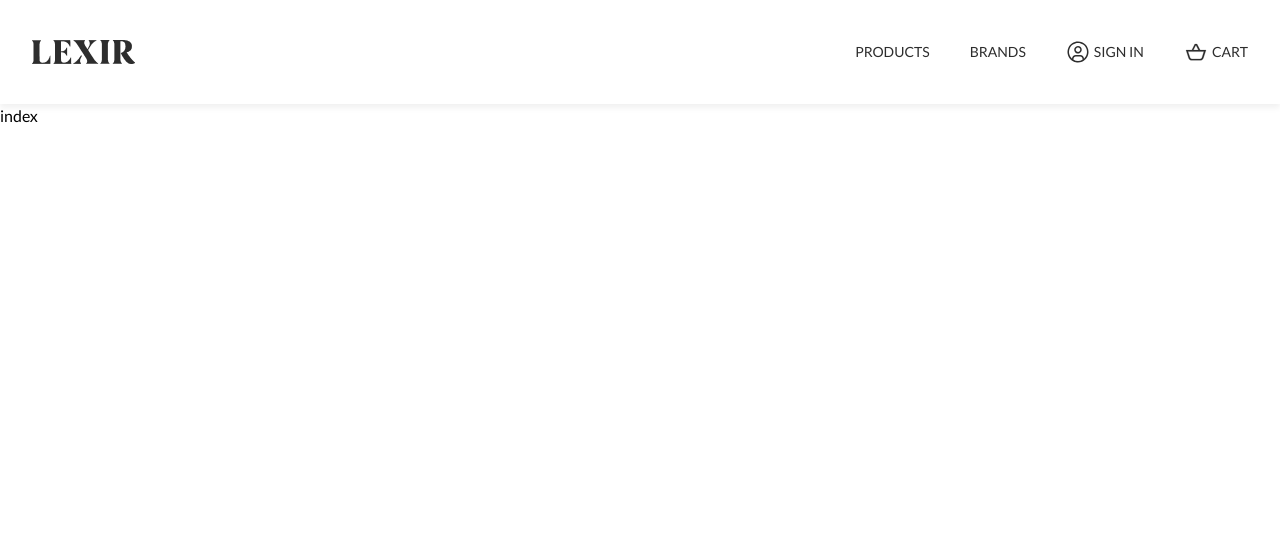
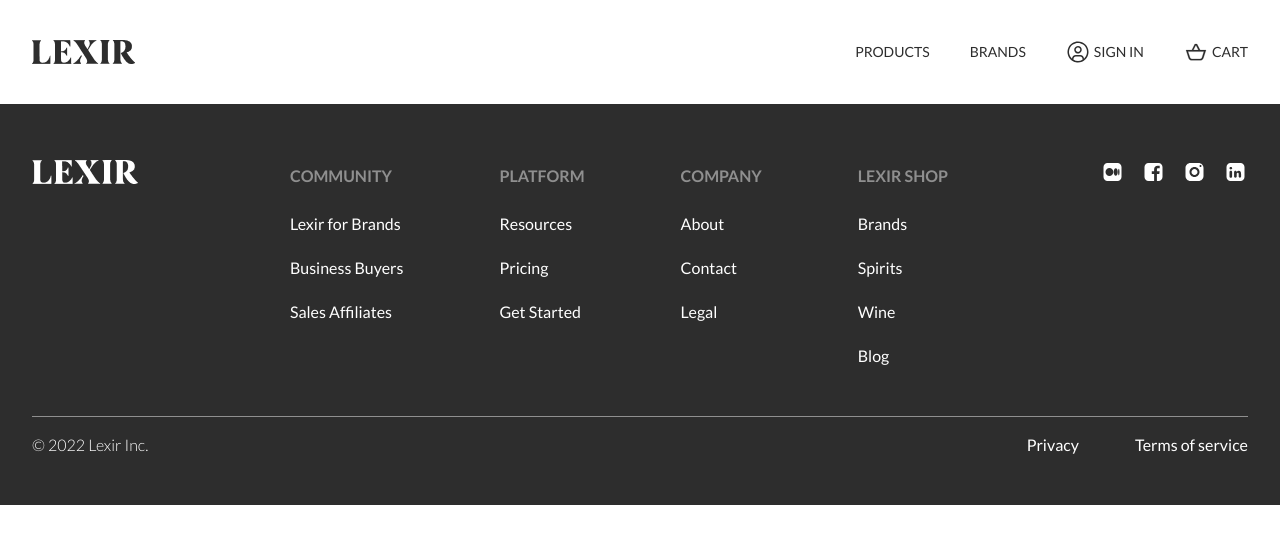
Before and after one commit to LexirIO/lexir-io-challenge, a Next.js app: page / in a window 1280 px wide. Shown: the top 544 px of the page. Built offline with nearby package versions, Linux system fonts and the light colour scheme; a web font is replaced by a local one.

Commit message:
footer ui[100%]

```diff
--- /dev/null
+++ b/src/components/Footer/LinksList.tsx
@@ -0,0 +1,25 @@
+import Link from 'next/link';
+
+export default function LinksList({
+	heading,
+	sub,
+}: {
+	heading: string;
+	sub: { id: string; label: string; href: string }[];
+}) {
+	return (
+		<ul className='flex flex-col gap-5'>
+			<li className='text-base leading-8 uppercase text-secondary font-semibold'>
+				{heading}
+			</li>
+
+			{sub.map(link => (
+				<li key={link.id}>
+					<Link href={link.href}>
+						<a>{link.label}</a>
+					</Link>
+				</li>
+			))}
+		</ul>
+	);
+}
--- /dev/null
+++ b/src/components/Footer/Socials.tsx
@@ -0,0 +1,32 @@
+import Image from 'next/image';
+import mediumIcon from '@assets/medium.svg';
+import facebookIcon from '@assets/icons8-facebook 2.svg';
+import instagramIcon from '@assets/icons8-instagram 2.svg';
+import linkedinIcon from '@assets/linkedin.svg';
+
+export default function Socials() {
+	return (
+		<ul className='flex items-center gap-4'>
+			<li>
+				<a href=''>
+					<Image src={mediumIcon} alt='medium' />
+				</a>
+			</li>
+			<li>
+				<a href=''>
+					<Image src={facebookIcon} alt='facebook' />
+				</a>
+			</li>
+			<li>
+				<a href=''>
+					<Image src={instagramIcon} alt='instagram' />
+				</a>
+			</li>
+			<li>
+				<a href=''>
+					<Image src={linkedinIcon} alt='linkedin' />
+				</a>
+			</li>
+		</ul>
+	);
+}
--- a/src/components/Footer/index.tsx
+++ b/src/components/Footer/index.tsx
@@ -1,3 +1,82 @@
+import Image from 'next/image';
+import Link from 'next/link';
+import LinksList from './LinksList';
+import Socials from './Socials';
+import logo from '@assets/logo-transparent.png';
+
+const linksList = [
+	{
+		id: '0',
+		heading: 'Community',
+		sub: [
+			{ id: '0', label: 'Lexir for Brands', href: '/' },
+			{ id: '1', label: 'Business Buyers', href: '/' },
+			{ id: '2', label: 'Sales Affiliates', href: '/' },
+		],
+	},
+	{
+		id: '1',
+		heading: 'Platform',
+		sub: [
+			{ id: '0', label: 'Resources', href: '/' },
+			{ id: '1', label: 'Pricing', href: '/' },
+			{ id: '2', label: 'Get Started', href: '/' },
+		],
+	},
+	{
+		id: '2',
+		heading: 'Company',
+		sub: [
+			{ id: '0', label: 'About', href: '/' },
+			{ id: '1', label: 'Contact', href: '/' },
+			{ id: '2', label: 'Legal', href: '/' },
+		],
+	},
+	{
+		id: '3',
+		heading: 'Lexir Shop',
+		sub: [
+			{ id: '0', label: 'Brands', href: '/' },
+			{ id: '1', label: 'Spirits', href: '/' },
+			{ id: '2', label: 'Wine', href: '/' },
+			{ id: '3', label: 'Blog', href: '/' },
+		],
+	},
+];
+
 export default function index() {
-	return <footer>index</footer>;
+	return (
+		<footer className='bg-primary text-white'>
+			<div className='max-w-[1280px] mx-auto px-8 pt-14 pb-12'>
+				<div className='border-b border-secondary pb-12 flex items-start justify-between'>
+					<Image src={logo} alt='lexir' />
+
+					<div className='flex gap-16 lg:gap-24'>
+						{linksList.map(list => (
+							<LinksList key={list.id} {...list} />
+						))}
+					</div>
+
+					<Socials />
+				</div>
+
+				<div className='pt-4 flex justify-between items-center'>
+					<span className='text-base font-light'>&copy; 2022 Lexir Inc.</span>
+
+					<ul className='flex items-center gap-14'>
+						<li>
+							<Link href='privacy'>
+								<a className='text-base font-medium'>Privacy</a>
+							</Link>
+						</li>
+						<li>
+							<Link href='terms-of-service'>
+								<a className='text-base font-medium'>Terms of service</a>
+							</Link>
+						</li>
+					</ul>
+				</div>
+			</div>
+		</footer>
+	);
 }
```
Also changed, not shown: src/assets/logo-transparent.png (added).
